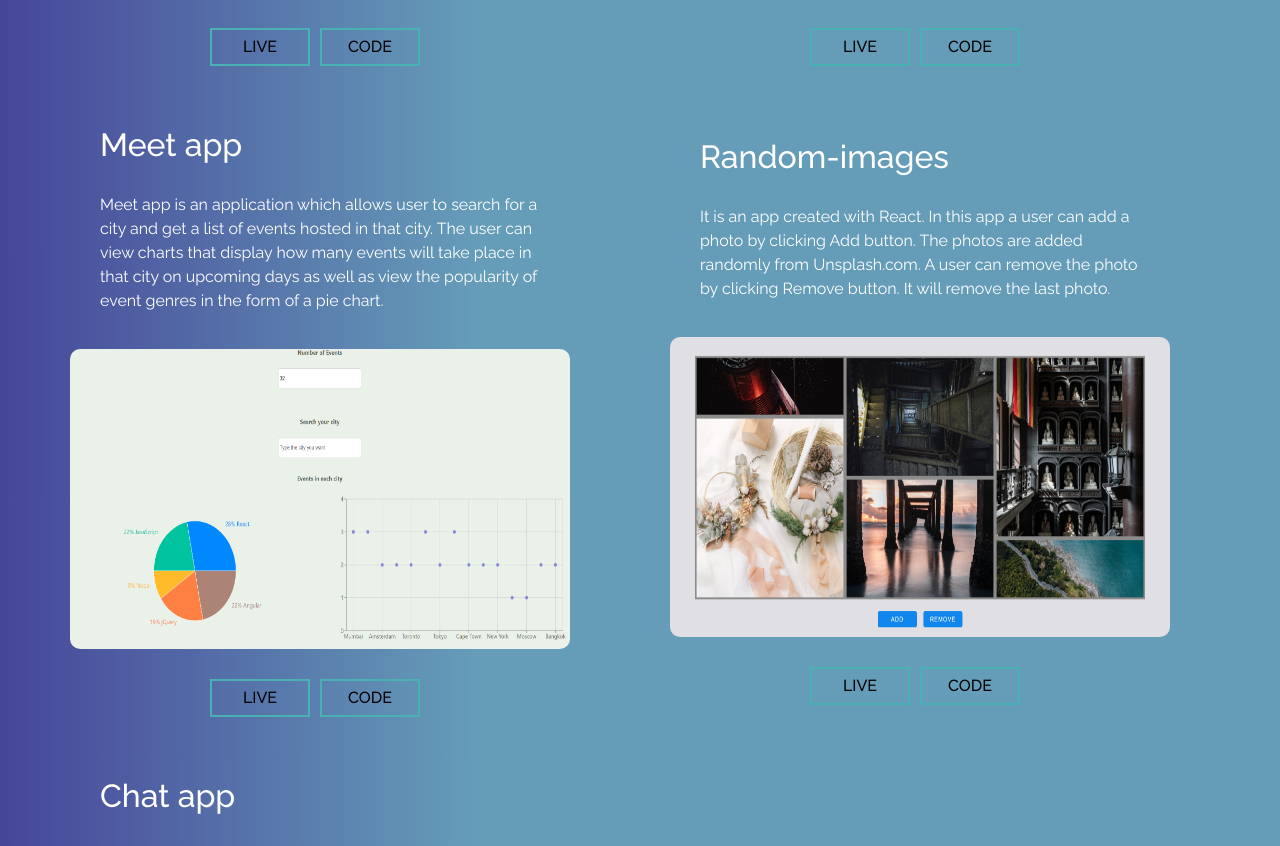
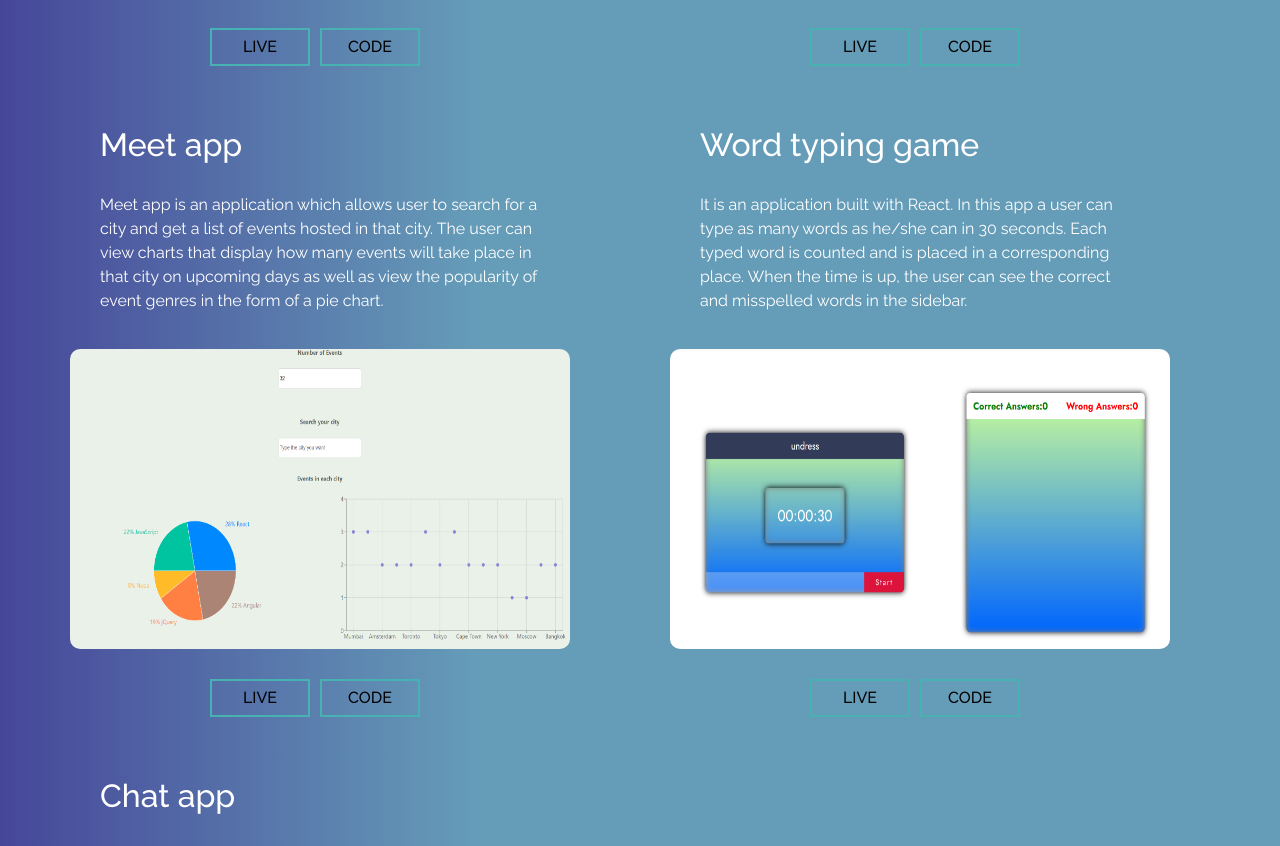
Before and after one commit to Begli0102/react-portfolio, a React (Create React App) app: page /projects in a window 1280 px wide. Shown: the part 768-1614 px from the top of the page. Built offline with nearby package versions, Linux system fonts and the light colour scheme; the HTML template or start-up script is replaced by a standard one.

Commit message:
added one project

```diff
--- a/public/index.html
+++ b/public/index.html
@@ -5,21 +5,32 @@
     <link rel="icon" href="%PUBLIC_URL%/favicon.ico" />
     <meta name="viewport" content="width=device-width, initial-scale=1" />
     <meta name="theme-color" content="#000000" />
-    <meta name="viewport" content="width=device-width, initial-scale=1.0">
+    <meta name="viewport" content="width=device-width, initial-scale=1.0" />
     <meta
       name="description"
       content="Web site created using create-react-app"
     />
     <link rel="apple-touch-icon" href="%PUBLIC_URL%/logo192.png" />
-    <link href="https://cdn.jsdelivr.net/npm/bootstrap@5.0.2/dist/css/bootstrap.min.css" rel="stylesheet" integrity="sha384-EVSTQN3/azprG1Anm3QDgpJLIm9Nao0Yz1ztcQTwFspd3yD65VohhpuuCOmLASjC" crossorigin="anonymous">
-    <script src="https://cdn.jsdelivr.net/npm/bootstrap@5.0.2/dist/js/bootstrap.bundle.min.js" integrity="sha384-MrcW6ZMFYlzcLA8Nl+NtUVF0sA7MsXsP1UyJoMp4YLEuNSfAP+JcXn/tWtIaxVXM" crossorigin="anonymous"></script>
-    <link rel="manifest" href="%PUBLIC_URL%/manifest.json" />
-    <link rel="stylesheet" href="	https://cdnjs.cloudflare.com/ajax/libs/font-awesome/5.14.0/css/all.css">
-    <title>React App</title>
+    <link
+      href="https://cdn.jsdelivr.net/npm/bootstrap@5.0.2/dist/css/bootstrap.min.css"
+      rel="stylesheet"
+      integrity="sha384-EVSTQN3/azprG1Anm3QDgpJLIm9Nao0Yz1ztcQTwFspd3yD65VohhpuuCOmLASjC"
+      crossorigin="anonymous"
+    />
+    <script
+      src="https://cdn.jsdelivr.net/npm/bootstrap@5.0.2/dist/js/bootstrap.bundle.min.js"
+      integrity="sha384-MrcW6ZMFYlzcLA8Nl+NtUVF0sA7MsXsP1UyJoMp4YLEuNSfAP+JcXn/tWtIaxVXM"
+      crossorigin="anonymous"
+    ></script>
+    <!-- <link rel="manifest" href="%PUBLIC_URL%/manifest.json" /> -->
+    <link
+      rel="stylesheet"
+      href="	https://cdnjs.cloudflare.com/ajax/libs/font-awesome/5.14.0/css/all.css"
+    />
+    <title>My Portfolio</title>
   </head>
   <body>
     <noscript>You need to enable JavaScript to run this app.</noscript>
     <div id="root"></div>
-
   </body>
 </html>
--- a/src/components/Projects/Projects.js
+++ b/src/components/Projects/Projects.js
@@ -9,6 +9,8 @@ import parfumes from "../../images/parfumes.png";
 import meetapp from "../../images/meetapp.png";
 import chatapp from "../../images/10.png";
 import chatappVideo from "../../images/chatapp-video.MP4";
+import words from "../../images/words.png";
+
 
 const Projects = () => {
   return (
@@ -92,23 +94,24 @@ const Projects = () => {
 
           <div className="project-items">
             <div className="project-info">
-              <h1>Random-images</h1>
+              <h1>Word typing game</h1>
               <p>
-                It is an app created with React. In this app a user can add a
-                photo by clicking Add button. The photos are added randomly from
-                Unsplash.com. A user can remove the photo by clicking Remove
-                button. It will remove the last photo.
+                It is an application built with React. In this app a user can
+                type as many words as he/she can in 30 seconds. Each typed word
+                is counted and is placed in a corresponding place. When the time
+                is up, the user can see the correct and misspelled words in the
+                sidebar.
               </p>
             </div>
             <div className="project-img">
-              <img src={random} width="500px" height="300px" alt="alt" />
+              <img src={words} width="500px" height="300px" alt="alt" />
             </div>
             <div className="details">
-              <a href="https://begli0102.github.io/random-images/">
+              <a href="https://randomwordgame.netlify.app/">
                 <button>Live</button>
               </a>
 
-              <a href="https://github.com/Begli0102/random-images">
+              <a href="https://github.com/Begli0102/wordGame">
                 <button>Code</button>
               </a>
             </div>
```
Also changed, not shown: src/images/words.png (added), 1 other file (tests, documents, lock files or other folders).
